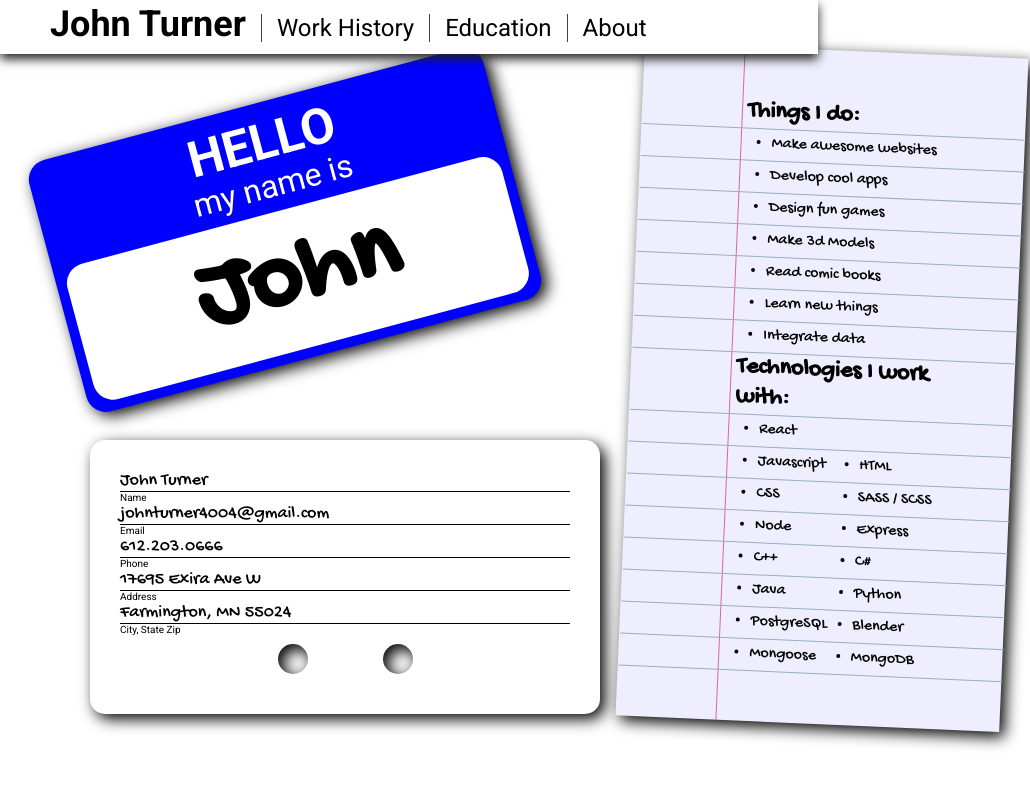
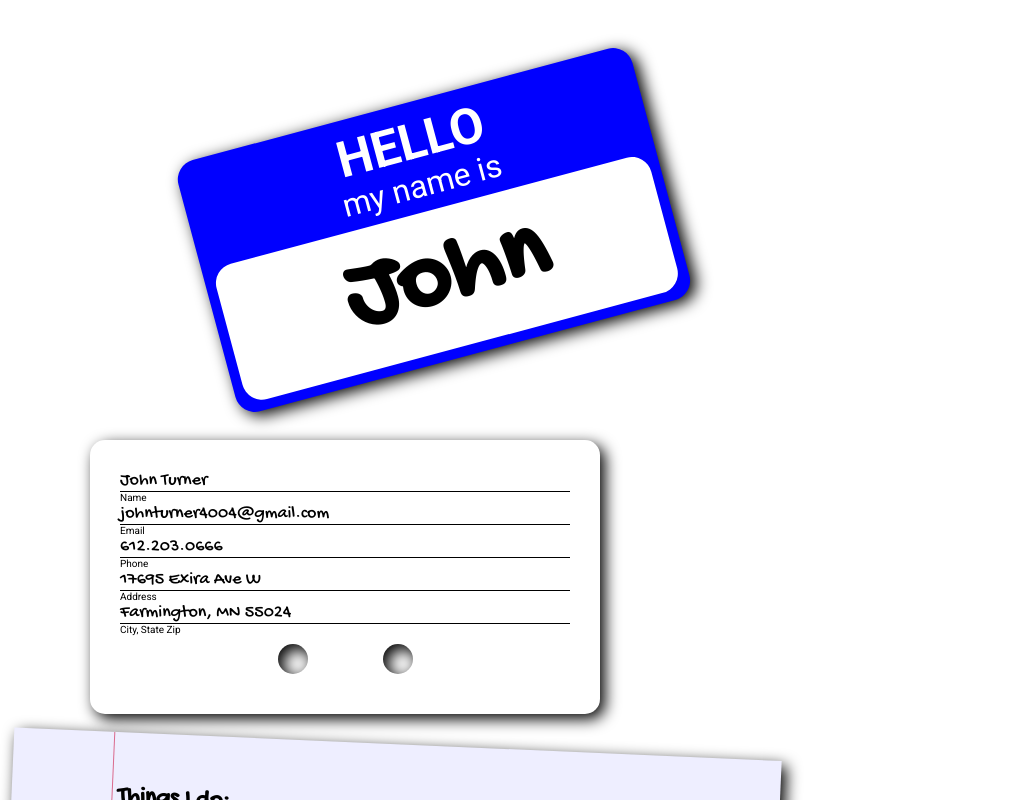
Before and after one commit to johnturner4004/vue-portfolio, a Vue app: page / in a window 768 px wide. Shown: the top 800 px of the page, 1030 px wide, since content can reach past the window. Built offline with nearby package versions, Linux system fonts and the light colour scheme.

Commit message:
menu icon

```diff
--- a/package.json
+++ b/package.json
@@ -8,6 +8,10 @@
     "lint": "vue-cli-service lint"
   },
   "dependencies": {
+    "@emotion/react": "^11.10.5",
+    "@emotion/styled": "^11.10.5",
+    "@mui/icons-material": "^5.11.0",
+    "@mui/material": "^5.11.5",
     "core-js": "^3.8.3",
     "moment": "^2.29.4",
     "vue": "^3.2.13",
--- a/public/index.html
+++ b/public/index.html
@@ -8,6 +8,7 @@
     <link rel="preconnect" href="https://fonts.googleapis.com">
     <link rel="preconnect" href="https://fonts.gstatic.com" crossorigin>
     <link href="https://fonts.googleapis.com/css2?family=Gochi+Hand&family=Roboto:wght@400;700&family=Share+Tech+Mono&display=swap" rel="stylesheet">
+    <link rel="stylesheet" href="https://fonts.googleapis.com/css2?family=Material+Symbols+Outlined:opsz,wght,FILL,GRAD@48,400,0,0" />
     <title><%= htmlWebpackPlugin.options.title %></title>
   </head>
   <body>
--- a/src/App.vue
+++ b/src/App.vue
@@ -1,4 +1,5 @@
 <template>
+  <span class="material-symbols-outlined">menu</span>
   <nav>
     <router-link to="/"><span class="nav__name">John Turner</span></router-link>
     <router-link to="/work-history"><span class="nav__link">Work History</span></router-link>
@@ -26,6 +27,23 @@ body {
   margin: 0;
 }
 
+.material-symbols-outlined {
+  padding: 0.25rem;
+  box-shadow: 0 5px 10px #222;
+  border-radius: 0.25rem;
+  position: fixed;
+  top: 1rem;
+  left: 1rem;
+  z-index: 4;
+  background-color: #fff;
+}
+
+@media (min-width: 768px) {
+  .material-symbols-outlined {
+    display: none;
+  }
+}
+
 nav {
   position: fixed;
   top: 0;
@@ -33,10 +51,16 @@ nav {
   height: 3.125rem;
   z-index: 3;
   background-color: #fff;
-  width: 100vw;
   box-shadow: 0 5px 10px #222;
   padding-left: 3.125rem;
   padding-top: 0.25rem;
+  width: 100vw;
+}
+
+@media (max-width: 768px) {
+  nav {
+    display: none;
+  }
 }
 
 .nav__name,
--- a/src/components/InfoCard.vue
+++ b/src/components/InfoCard.vue
@@ -26,6 +26,7 @@
   box-shadow: 0.3125rem 0.3125rem 0.9375rem #000;
   margin: 1.875rem 1.875rem 1.875rem 5.625rem;
   padding: 1.875rem 1.875rem 3.75rem 1.875rem;
+  width: 450px;
 }
 
 .info-card__info {
--- a/src/components/NameCard.vue
+++ b/src/components/NameCard.vue
@@ -20,6 +20,14 @@ export default {
   text-align: center;
 }
 
+@media (max-width: 768px) {
+  .name-card {
+    display: flex;
+    justify-content: center;
+    width: 100%;
+  }
+}
+
 .name-card__border {
   background-color: #0000ff;
   color: #fff;
@@ -29,7 +37,6 @@ export default {
   box-shadow: .3rem .3rem 1rem #000;
   transform: rotate(-15deg);
 }
-
 .name-card__line-1 {
   font-size: 3.125rem;
   font-weight: 700;
--- a/src/components/SkillsPage.vue
+++ b/src/components/SkillsPage.vue
@@ -46,6 +46,12 @@ export default {
   width: 50vw;
 }
 
+@media (max-width: 768px) {
+  .skill {
+    width: 100%
+  }
+}
+
 .skill__page {
   background-color: #eef;
   box-shadow: 0.3125rem 0.3125rem 0.9375rem #000;
@@ -88,4 +94,10 @@ export default {
   width: 50vw;
   height: 1px;
 }
+
+@media(max-width: 768px) {
+  .skill__line {
+    width: 100vw;
+  }
+}
 </style>
--- a/src/views/Home.vue
+++ b/src/views/Home.vue
@@ -30,4 +30,11 @@ export default {
   display: flex;
   padding-top: 3.125rem;
 }
+
+@media (max-width: 768px) {
+  .home__row {
+    flex-direction: column;
+    width: 100vw;
+  }
+}
 </style>
```
Also changed, not shown: 1 other file (tests, documents, lock files or other folders).
